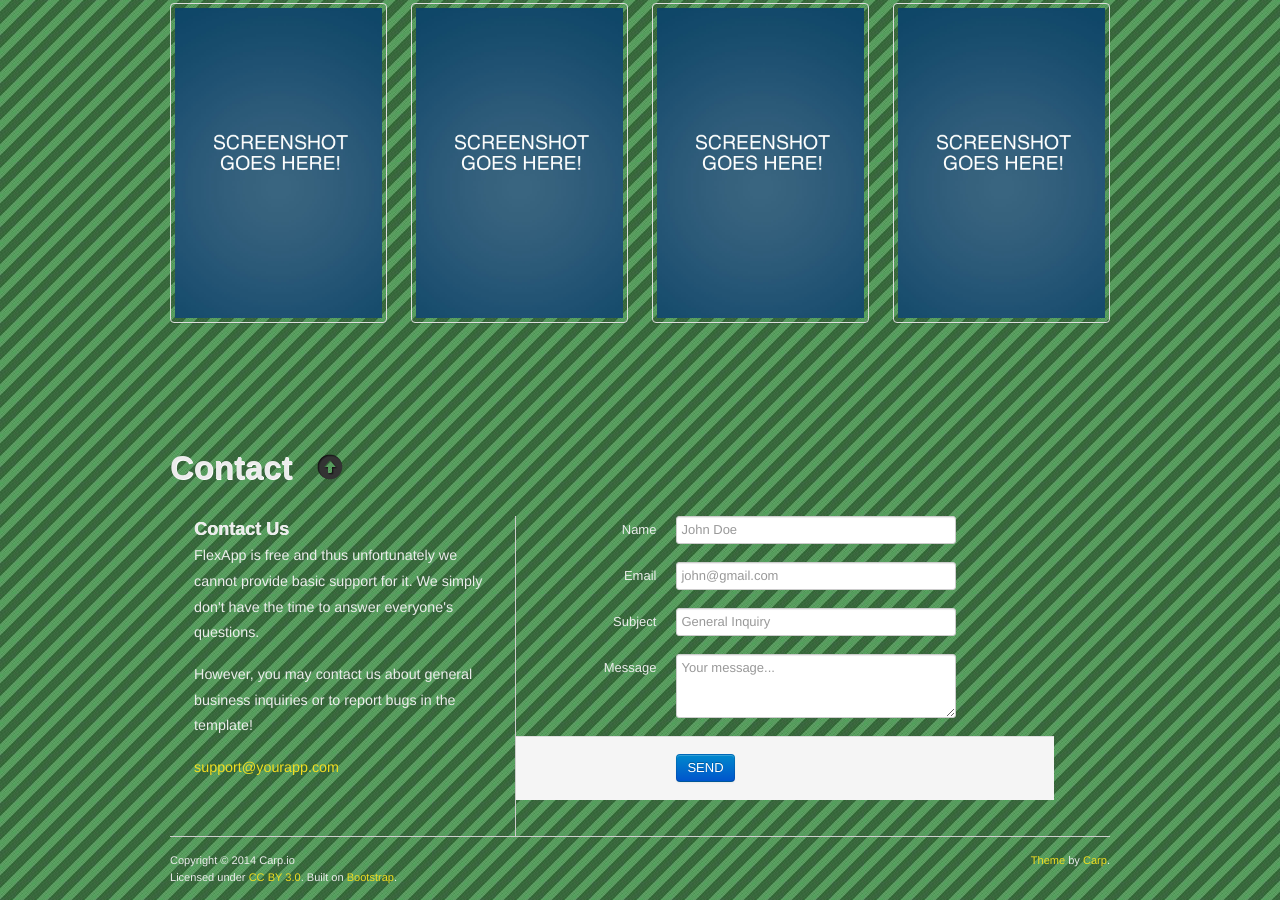
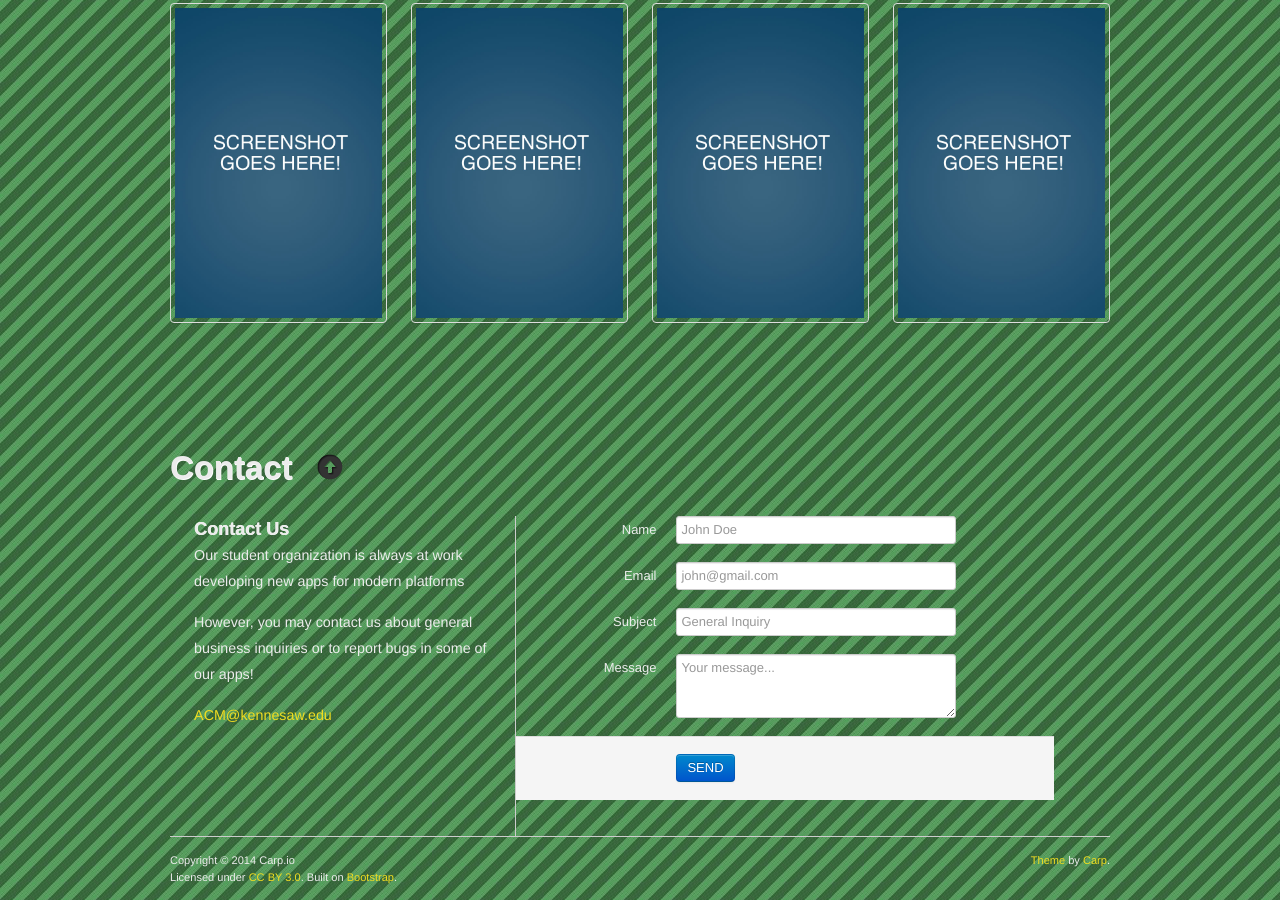
Before and after one commit to 1Ariadna1/Websites, a plain HTML site: page ACM Chapter App Website/index.html in a window 1280 px wide. Shown: the part 2430-3330 px from the top of the page. Drawn offline with nearby package versions, Linux system fonts and the light colour scheme.

Commit message:
Contact info
Modified the contact info in order to fit our information at the ACM.

```diff
--- a/ACM Chapter App Website/index.html
+++ b/ACM Chapter App Website/index.html
@@ -308,14 +308,14 @@
 		<!-- CONTACT INFO -->
 		<div class="span4" id="contact-info">
 			<h3>Contact Us</h3>
-			<p>FlexApp is free and thus unfortunately we cannot provide basic support for it. We simply don't have the time to answer everyone's questions.</p>
-			<p>However, you may contact us about general business inquiries or to report bugs in the template!<p>
-			<p><a href="mailto:support@yourapp.com" style="color: #F1DD20;">support@yourapp.com</a></p>
+			<p>Our student organization is always at work developing new apps for modern platforms</p>
+			<p>However, you may contact us about general business inquiries or to report bugs in some of our apps!<p>
+			<p><a href="mailto:ACM@kennesaw.edu" style="color: #F1DD20;">ACM@kennesaw.edu</a></p>
 		</div>
 
 		<!-- CONTACT FORM -->
 		<div class="span7" id="contact-form">
-			<form class="form-horizontal" action="MAILTO:jwhit144@students.kennesaw.edu">
+			<form class="form-horizontal" action="MAILTO:ACM@kennesaw.edu">
 				<fieldset>
 					<div class="control-group">
 						<label class="control-label" for="name" style="color: #ECECEC;">Name</label>
```
